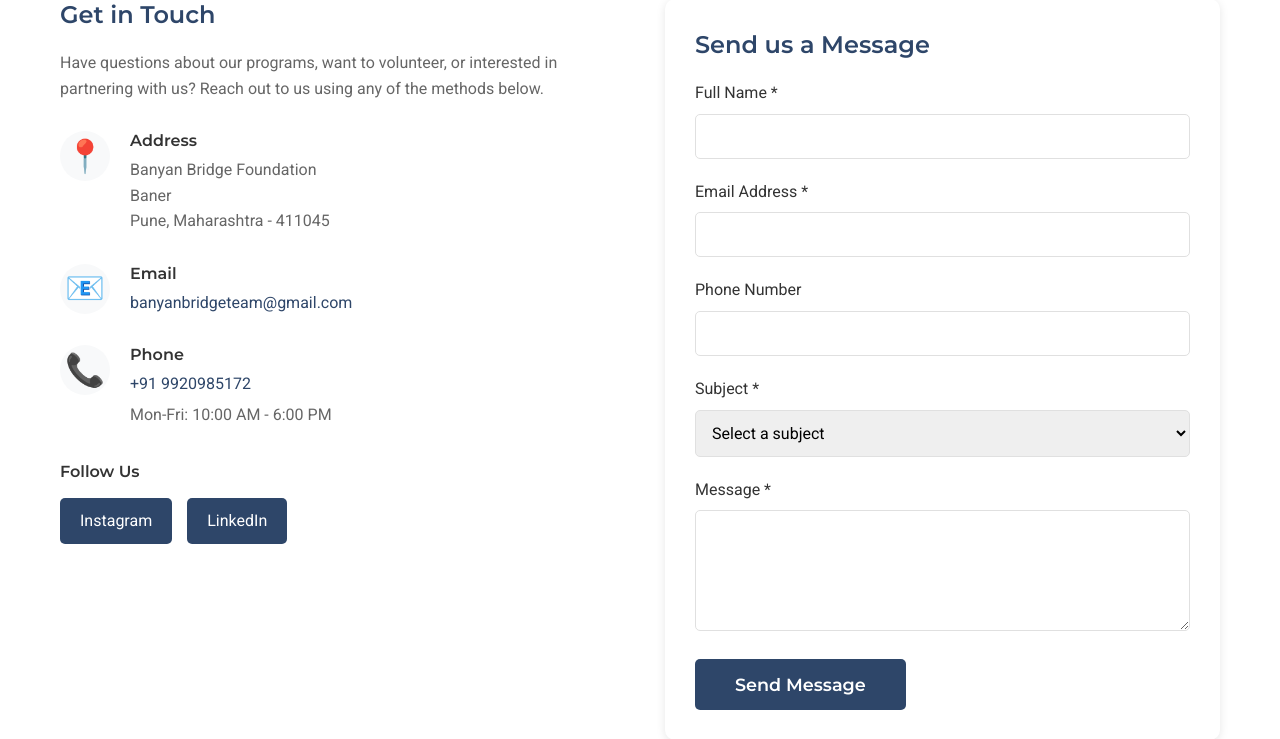
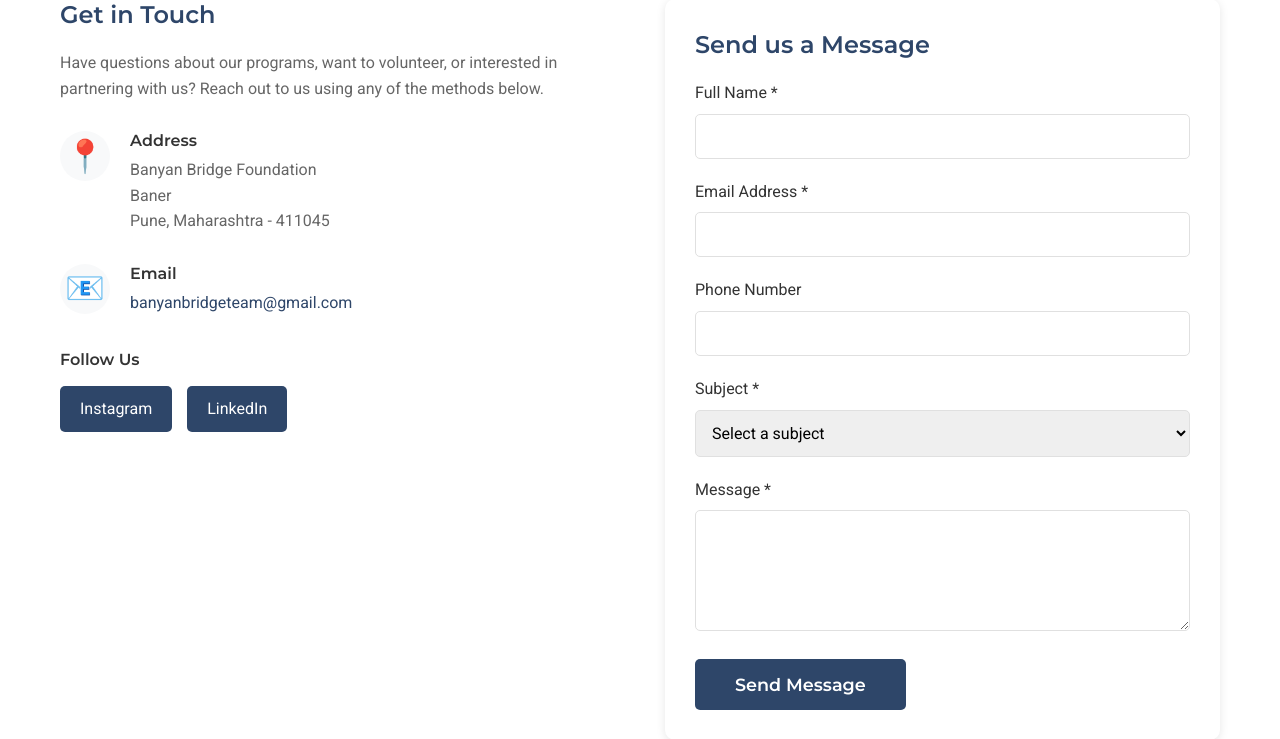
Before and after one commit to rr3989/banyanbridge, a Flask app: page /contact in a window 1280 px wide. Shown: the part 459-1198 px from the top of the page. Run offline with Flask 3, Linux system fonts and the light colour scheme; parts of the project's set-up code (start-up, migrations or seed data) failed here and were passed over.

Commit message:
contact edits

```diff
--- a/templates/contact.html
+++ b/templates/contact.html
@@ -69,14 +69,6 @@
                                 <h4>Email</h4>
                                 <p><a href="mailto:info@banyanbridge.org">banyanbridgeteam@gmail.com</a></p>
                                 <!--<p><a href="mailto:info@banyanbridge.org">info@banyanbridge.org</a></p>-->
-                            </div>
-                        </div>
-                        <div class="contact-item">
-                            <div class="contact-icon">📞</div>
-                            <div class="contact-text">
-                                <h4>Phone</h4>
-                                <p><a href="tel:+919876543210">+91 9920985172</a></p>
-                                <p>Mon-Fri: 10:00 AM - 6:00 PM</p>
                             </div>
                         </div>
                     </div>
@@ -269,8 +261,7 @@
                 <div class="footer-col">
                     <h4>Contact Us</h4>
                     <ul>
-                        <li><a href="mailto:info@banyanbridge.org">info@banyanbridge.org</a></li>
-                        <li><a href="tel:+919876543210">+91 99209 85172</a></li>
+                        <li><a href="mailto:info@banyanbridge.org">banyanbridgeteam@gmail.com</a></li>
                         <li><a href="{{ url_for('contact') }}">Send us a message</a></li>
                     </ul>
                 </div>
```
